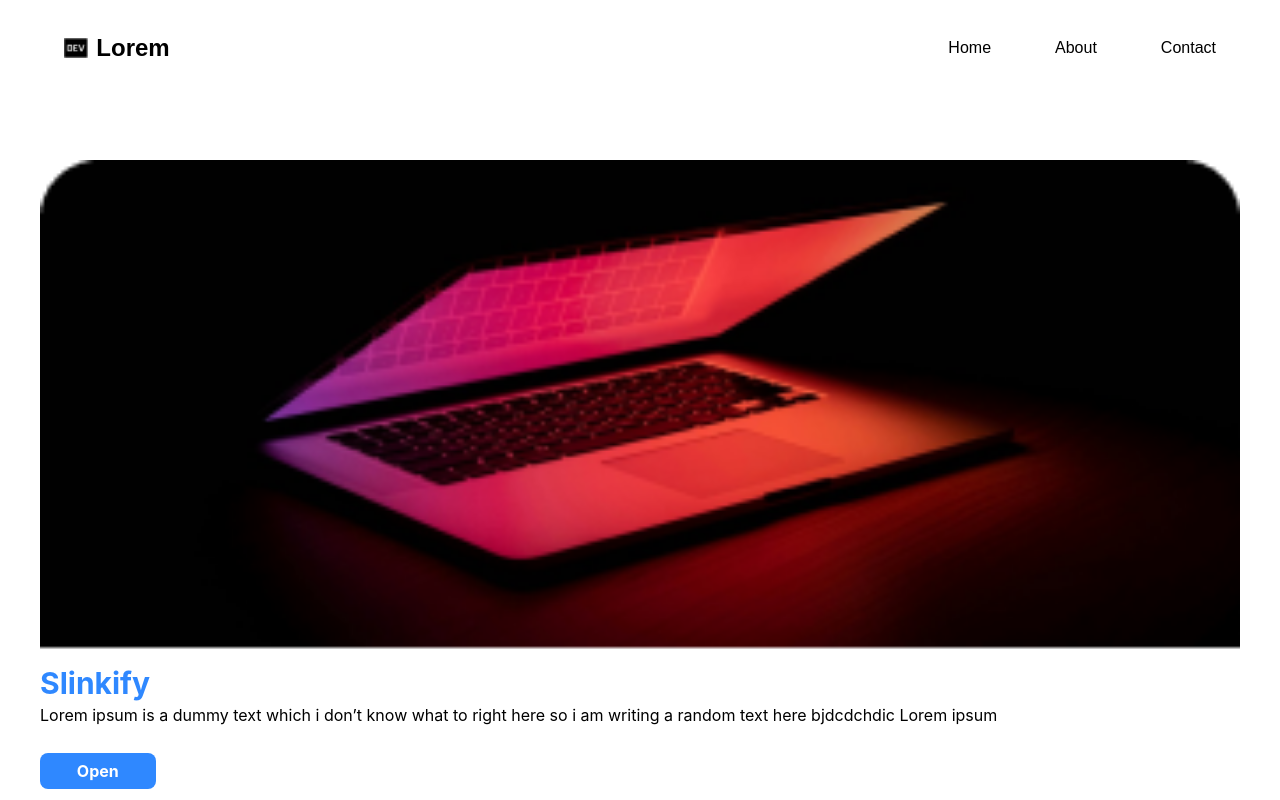
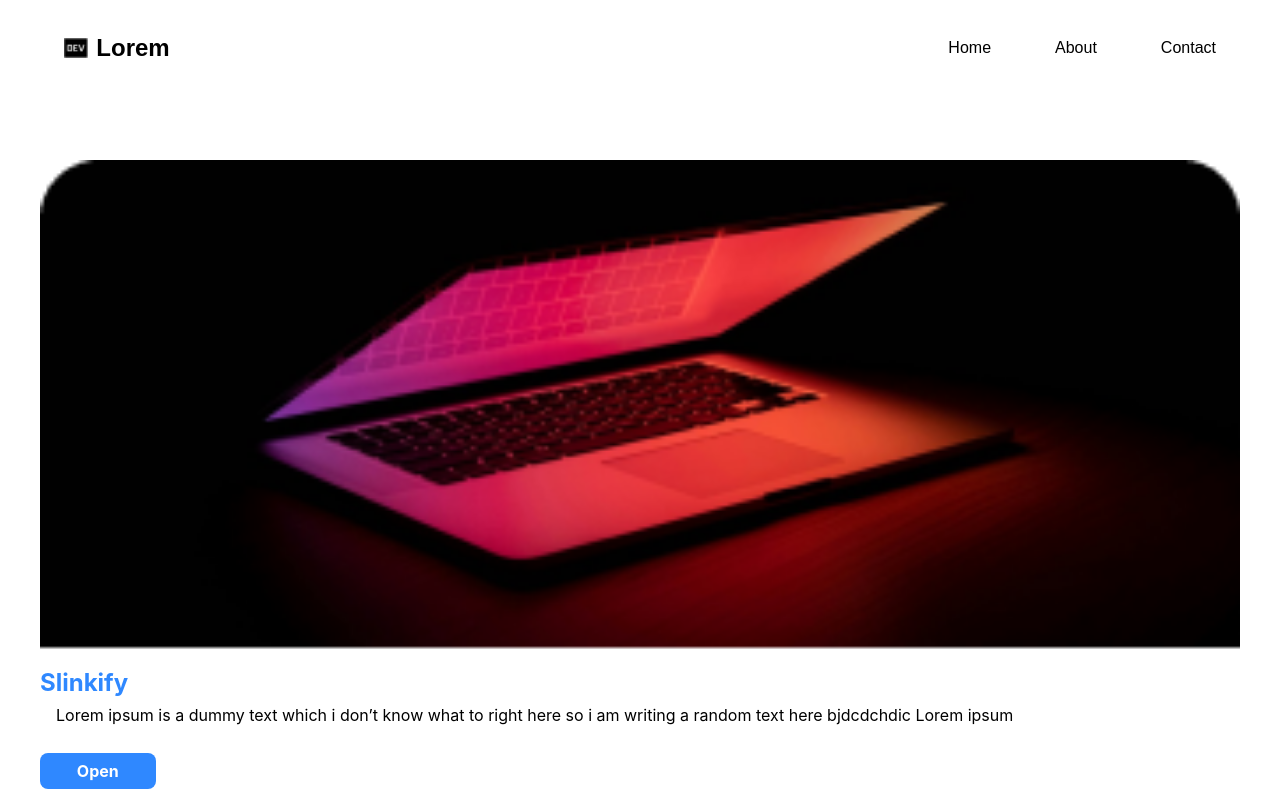
Before and after one commit to kshitijjj/my-code, a React (Create React App) app: page / in a window 1280 px wide. Shown: the top 800 px of the page. Built offline with nearby package versions, Linux system fonts and the light colour scheme.

Commit message:
updated card component

```diff
--- a/src/Components/Card.jsx
+++ b/src/Components/Card.jsx
@@ -6,8 +6,8 @@ function Card (props){
        <div className="flex flex-col rounded-lg mt-[2rem]">
             <img src="../1.png" alt="" srcset="" />
             <div className="pt-[0.8rem]">
-                <p className="text-[#2F88FF] font-bold text-3xl leading-10">Slinkify</p>
-                <p className="text-md">Lorem ipsum is a dummy text which i don’t know what to right here so i am writing a random text here bjdcdchdic Lorem ipsum</p>
+                <p className="text-[#2F88FF] font-bold text-2xl leading-10">Slinkify</p>
+                <p className="text-md px-[1rem]">Lorem ipsum is a dummy text which i don’t know what to right here so i am writing a random text here bjdcdchdic Lorem ipsum</p>
             </div>
 
             <div className="mt-[2rem]">
```
